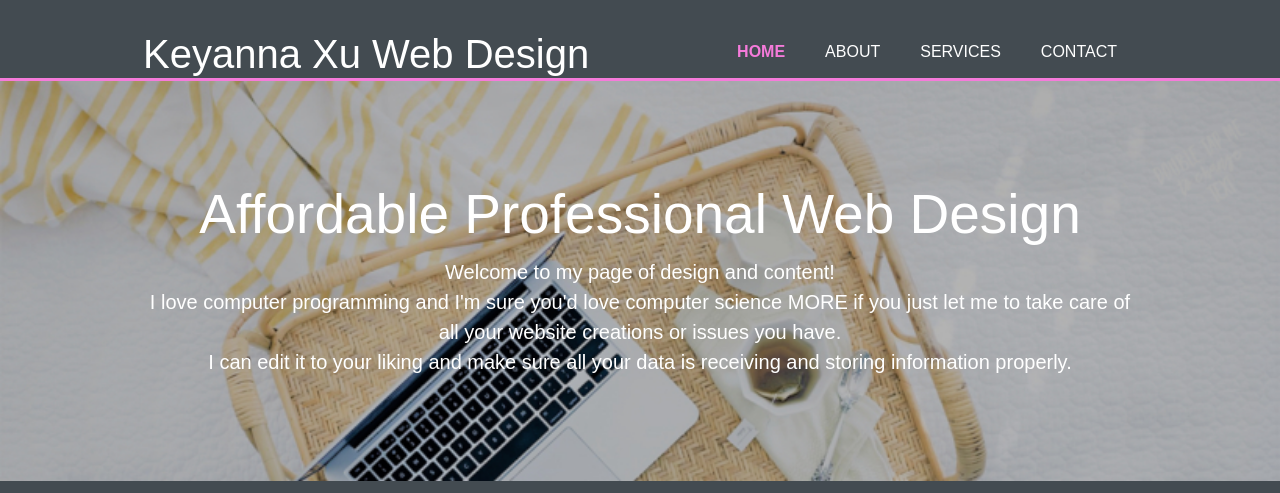
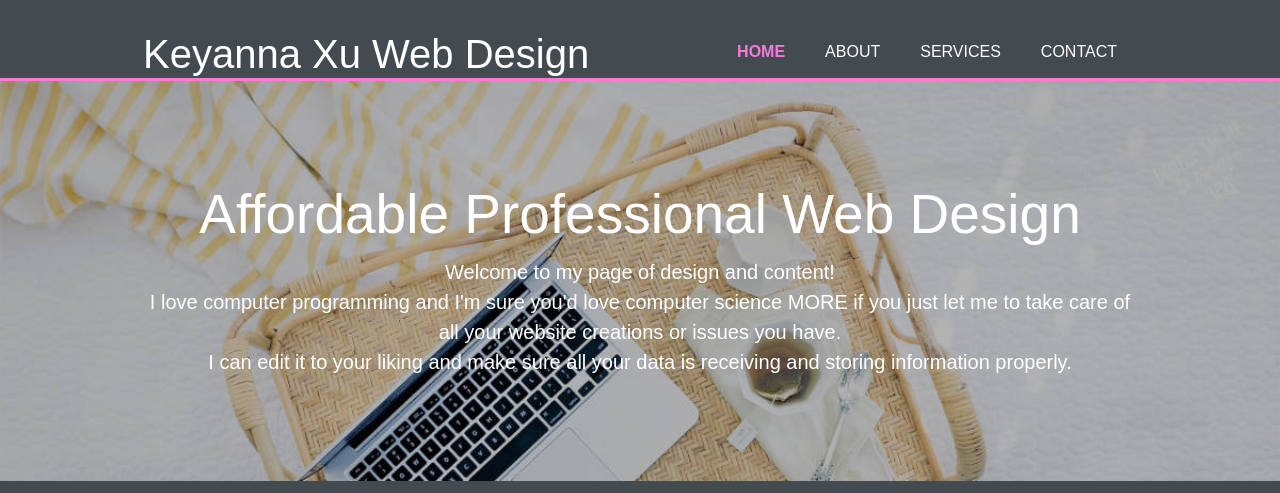
Before and after one commit to xkeyanna/bootstrap, a plain HTML site: page index.html in a window 1280 px wide. Shown: the top 493 px of the page. Drawn offline with nearby package versions, Linux system fonts and the light colour scheme.

Commit message:
smaller jpg size

```diff
--- a/style.css
+++ b/style.css
@@ -82,7 +82,7 @@ body{
   /* Showcase */
   #showcase{
     min-height:400px;
-    background: url('computer5.jpg');
+    background: url('computer6.jpg');
     background-repeat: no-repeat;
     background-size: 100%;
     text-align:center;
```
Also changed, not shown: computer4.png (deleted), computer6.jpg (added), 1 other file.
